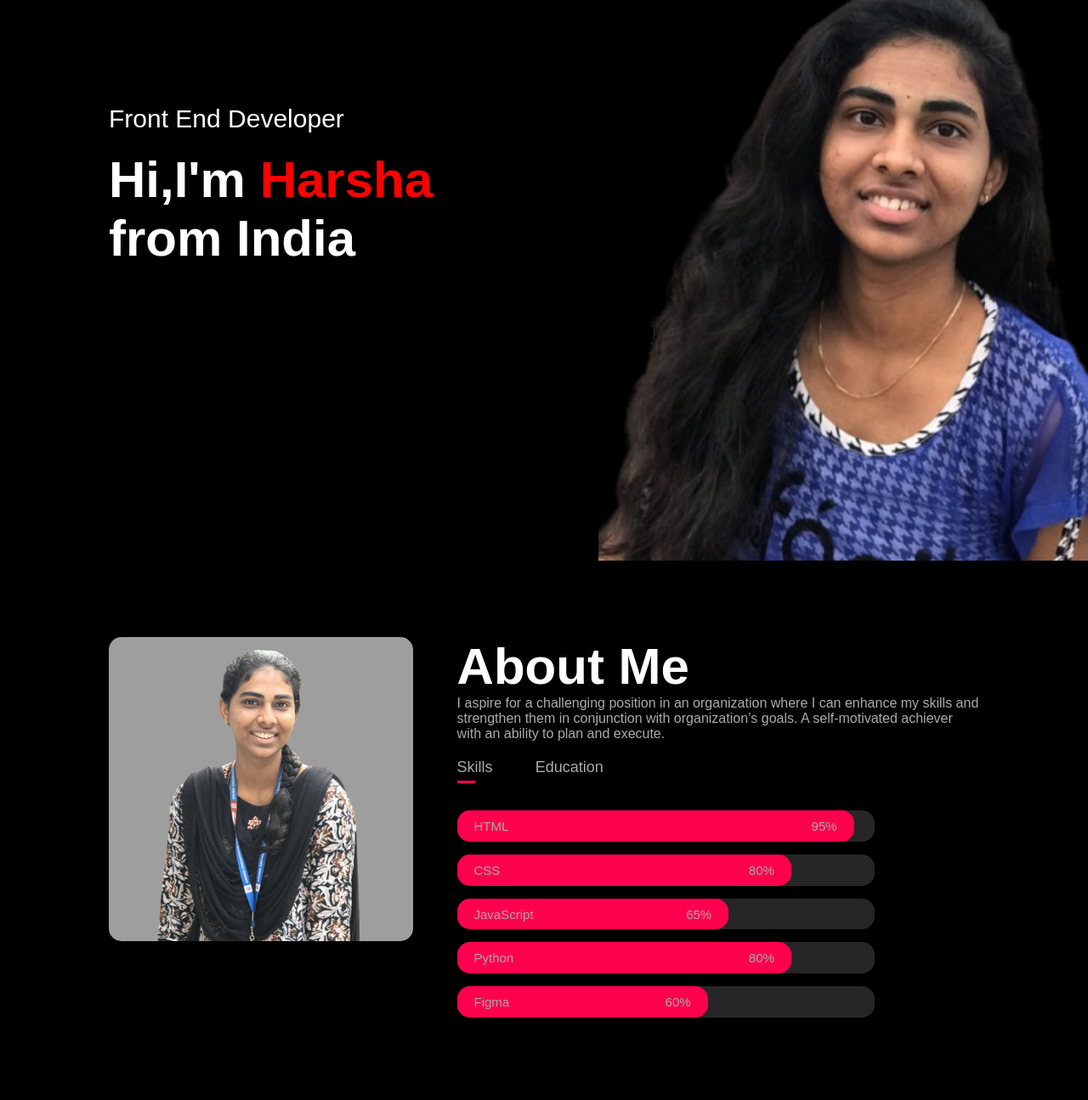
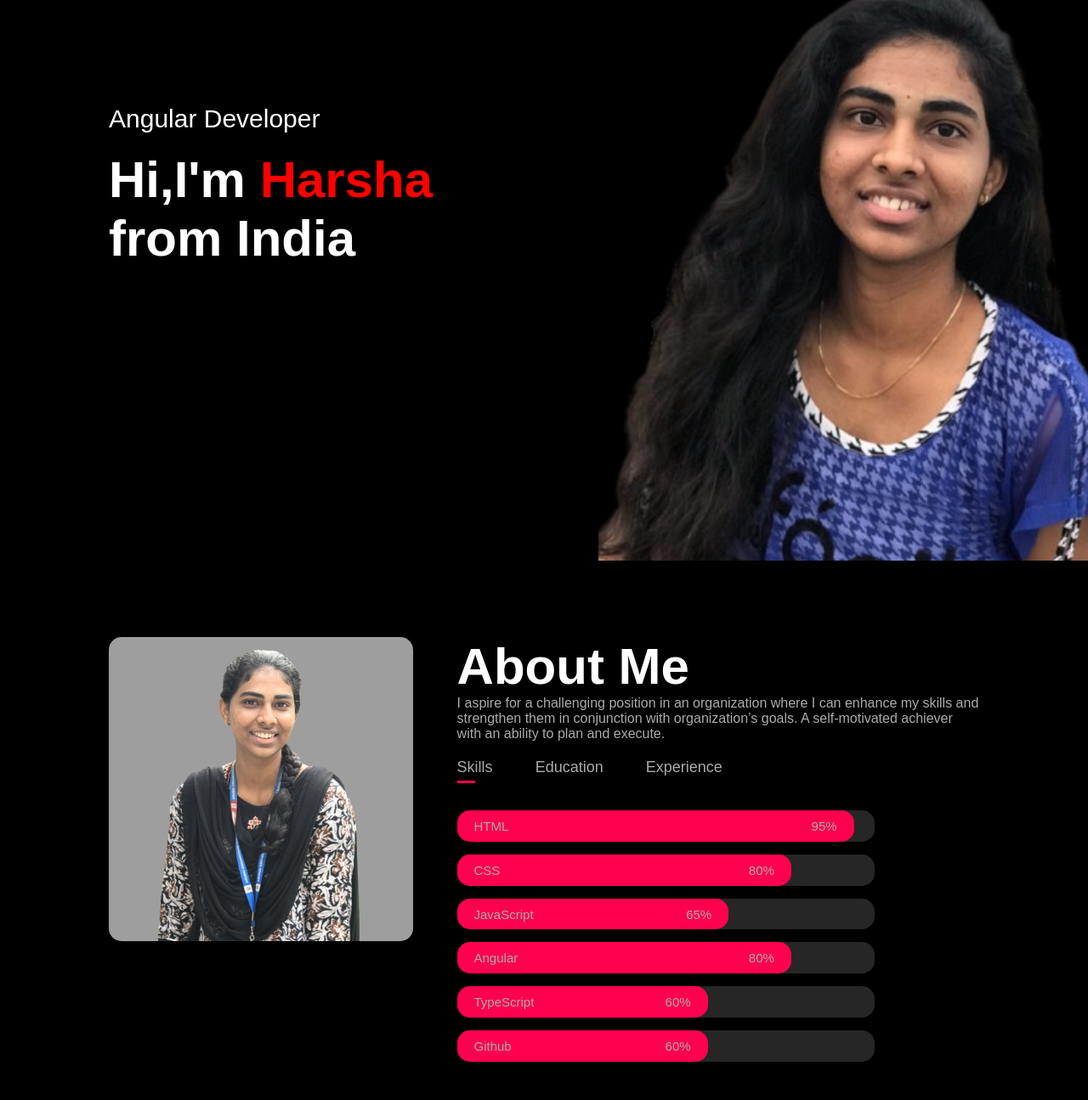
Before and after one commit to HarshaMathiyalagan/portfolio, a plain HTML site: page index.html in a window 1280 px wide. Shown: the part 140-1435 px from the top of the page at 85% size. Drawn offline with Linux system fonts and the light colour scheme.

Commit message:
27-mar-2025

```diff
--- a/index.html
+++ b/index.html
@@ -1,5 +1,6 @@
 <!DOCTYPE html>
 <html lang="en">
+
 <head>
     <meta charset="UTF-8">
     <meta http-equiv="X-UA-Compatible" content="IE-edge">
@@ -8,6 +9,7 @@
     <link rel="stylesheet" href="style.css">
     <script src="https://kit.fontawesome.com/88aecb10dd.js" crossorigin="anonymous"></script>
 </head>
+
 <body>
     <div id="header">
         <div class="container">
@@ -24,7 +26,7 @@
                 <i class="fa-solid fa-bars" onclick="openmenu()"></i>
             </nav>
             <div class="header-text">
-                <p>Front End Developer</p>
+                <p>Angular Developer</p>
                 <h1>Hi,I'm <span>Harsha</span><br>from India</h1>
             </div>
         </div>
@@ -34,7 +36,7 @@
         <div class="container">
             <div class="row">
                 <div class="about-col-1">
-                    <img src="images/user.png" >
+                    <img src="images/user.png">
                 </div>
                 <div class="about-col-2">
                     <h1 class="sub-title">About Me</h1>
@@ -44,6 +46,7 @@
                     <div class="tab-titles">
                         <p class="tab-links active-link" onclick="opentab('skills')">Skills</p>
                         <p class="tab-links" onclick="opentab('education')">Education</p>
+                        <p class="tab-links" onclick="opentab('experience')">Experience</p>
                     </div>
                     <div class="tab-contents active-tab" id="skills">
                         <div class="progress">
@@ -73,7 +76,7 @@
                         <div class="progress">
                             <div class="bar py">
                                 <h2>
-                                    <span>Python</span>
+                                    <span>Angular</span>
                                     <span>80%</span>
                                 </h2>
                             </div>
@@ -81,7 +84,15 @@
                         <div class="progress">
                             <div class="bar fig">
                                 <h2>
-                                    <span>Figma</span>
+                                    <span>TypeScript</span>
+                                    <span>60%</span>
+                                </h2>
+                            </div>
+                        </div>
+                        <div class="progress">
+                            <div class="bar fig">
+                                <h2>
+                                    <span>Github</span>
                                     <span>60%</span>
                                 </h2>
                             </div>
@@ -97,6 +108,14 @@
                                 CBSE <br> Aggregate 5.80 CGPA</li>
                             <li><span>2016-2017</span><br>10th, TVS Academy, Tiruvannamalai <br>
                                 CBSE <br> Aggregate 8.2 CGPA</li>
+                        </ul>
+                    </div>
+                    <div class="tab-contents" id="experience">
+                        <ul>
+                            <li><span>2023-2024</span><br>
+                                Junoir Developer<br>
+                                Piccosoft Software Labs Private Limited, Tiruvannamalai<br>
+                            </li>
                         </ul>
                     </div>
                 </div>
@@ -185,9 +204,11 @@
                     <p><i class="fa-solid fa-paper-plane"></i> harshauthra@gmail.com</p>
                     <p><i class="fa-solid fa-square-phone"></i> 8925248161</p>
                     <div class="social-icons">
-                        <a href="https://www.linkedin.com/in/harsha-m-4090b320b/"><i class="fa-brands fa-linkedin"></i></a>
+                        <a href="https://www.linkedin.com/in/harsha-m-4090b320b/"><i
+                                class="fa-brands fa-linkedin"></i></a>
                         <a href="https://github.com/HarshaMathiyalagan"><i class="fa-brands fa-github"></i></a>
-                        <a href="https://instagram.com/uk_star_girl?igshid=OGQ5ZDc2ODk2ZA=="><i class="fa-brands fa-instagram"></i></a>
+                        <a href="https://instagram.com/uk_star_girl?igshid=OGQ5ZDc2ODk2ZA=="><i
+                                class="fa-brands fa-instagram"></i></a>
                     </div>
                     <a href="images/Harsha M-Angular Developer.pdf" download class="btn btn2">Download CV</a>
                 </div>
@@ -212,11 +233,11 @@
         var tablinks = document.getElementsByClassName("tab-links");
         var tabcontents = document.getElementsByClassName("tab-contents");
 
-        function opentab(tabname){
-            for(tablink of tablinks){
+        function opentab(tabname) {
+            for (tablink of tablinks) {
                 tablink.classList.remove("active-link");
             }
-            for(tabcontent of tabcontents){
+            for (tabcontent of tabcontents) {
                 tabcontent.classList.remove("active-tab");
             }
             event.currentTarget.classList.add("active-link");
@@ -227,7 +248,7 @@
 
     <script>
 
-        function myFunction(){
+        function myFunction() {
             var dots = document.getElementById("dots");
             var moreText = document.getElementById("more");
             var btnText = document.getElementById("myBtn");
@@ -251,14 +272,14 @@
         let loadMoreBtn = document.querySelector('#myBtn');
         let currentItem = 3;
 
-        loadMoreBtn.onclick = () =>{
+        loadMoreBtn.onclick = () => {
             let boxes = [...document.querySelectorAll('.certi-list .box')];
-            for (var i = currentItem; i < currentItem + 3; i++){
+            for (var i = currentItem; i < currentItem + 3; i++) {
                 boxes[i].style.display = 'inline-block';
             }
             currentItem += 3;
 
-            if(currentItem >= boxes.length){
+            if (currentItem >= boxes.length) {
                 loadMoreBtn.style.display = 'none';
             }
         }
@@ -269,10 +290,10 @@
 
         var sidemenu = document.getElementById("sidemenu");
 
-        function openmenu(){
+        function openmenu() {
             sidemenu.style.right = "0";
         }
-        function closemenu(){
+        function closemenu() {
             sidemenu.style.right = "-200px";
         }
 
@@ -286,10 +307,10 @@
 
         form.addEventListener('submit', e => {
             e.preventDefault()
-            fetch(scriptURL, { method: 'POST', body: new FormData(form)})
+            fetch(scriptURL, { method: 'POST', body: new FormData(form) })
                 .then(response => {
                     msg.innerHTML = "Message sent successfully"
-                setTimeout(function(){
+                    setTimeout(function () {
                         msg.innerHTML = " "
                     }, 5000)
                     form.reset()
@@ -300,4 +321,5 @@
     </script>
 
 </body>
+
 </html>
```
Lines whose indentation alone changed are shown as unchanged.
